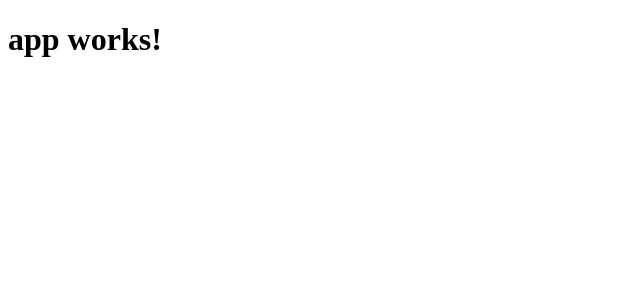
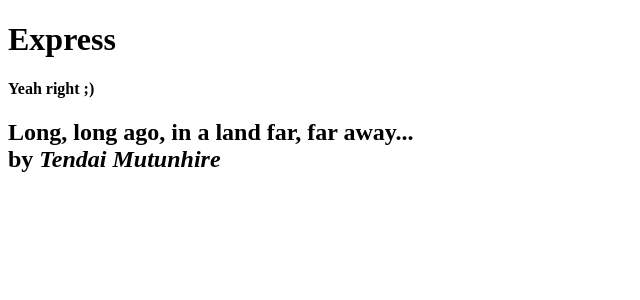
Before and after one commit to tranc99/talesofjs, an Angular app: page / in a window 1280 px wide. Shown: the top 300 px of the page, without its empty margins (0-640 px from the left). Built offline with nearby package versions, Linux system fonts and the light colour scheme.

Commit message:
add modules

```diff
--- a/src/app/app.component.css
+++ b/src/app/app.component.css
@@ -0,0 +1,3 @@
+body {
+  margin: 10px 300px;
+}
--- a/src/app/app.component.html
+++ b/src/app/app.component.html
@@ -1,3 +1,5 @@
 <h1>
   {{title}}
 </h1>
+<h4>{{crazy}}</h4>
+<user></user>
--- a/src/app/app.component.ts
+++ b/src/app/app.component.ts
@@ -6,5 +6,6 @@ import { Component } from '@angular/core';
   styleUrls: ['./app.component.css']
 })
 export class AppComponent {
-  title = 'app works!';
+  title = 'Express';
+  crazy = 'Yeah right ;)';
 }
--- a/src/app/app.module.ts
+++ b/src/app/app.module.ts
@@ -4,6 +4,8 @@ import { FormsModule } from '@angular/forms';
 import { HttpModule } from '@angular/http';
 
 import { AppComponent } from './app.component';
+import { UserModule } from './users/users.module';
+import { UserComponent } from './users/user.component';
 
 @NgModule({
   declarations: [
@@ -12,7 +14,8 @@ import { AppComponent } from './app.component';
   imports: [
     BrowserModule,
     FormsModule,
-    HttpModule
+    HttpModule,
+    UserModule
   ],
   providers: [],
   bootstrap: [AppComponent]
--- /dev/null
+++ b/src/app/users/user.component.html
@@ -0,0 +1,6 @@
+<h2>
+  Long, long ago, in a land far, far away...
+  <aside class="">
+    by <em><b>{{author}}</b></em>
+  </aside>
+</h2>
--- /dev/null
+++ b/src/app/users/user.component.ts
@@ -0,0 +1,9 @@
+import { Component } from '@angular/core';
+
+@Component({
+  selector: 'user',
+  templateUrl: './user.component.html'
+})
+export class UserComponent {
+  author = "Tendai Mutunhire";
+}
```
Also changed, not shown: src/app/users/users.module.ts (added, +10 -0 lines).
